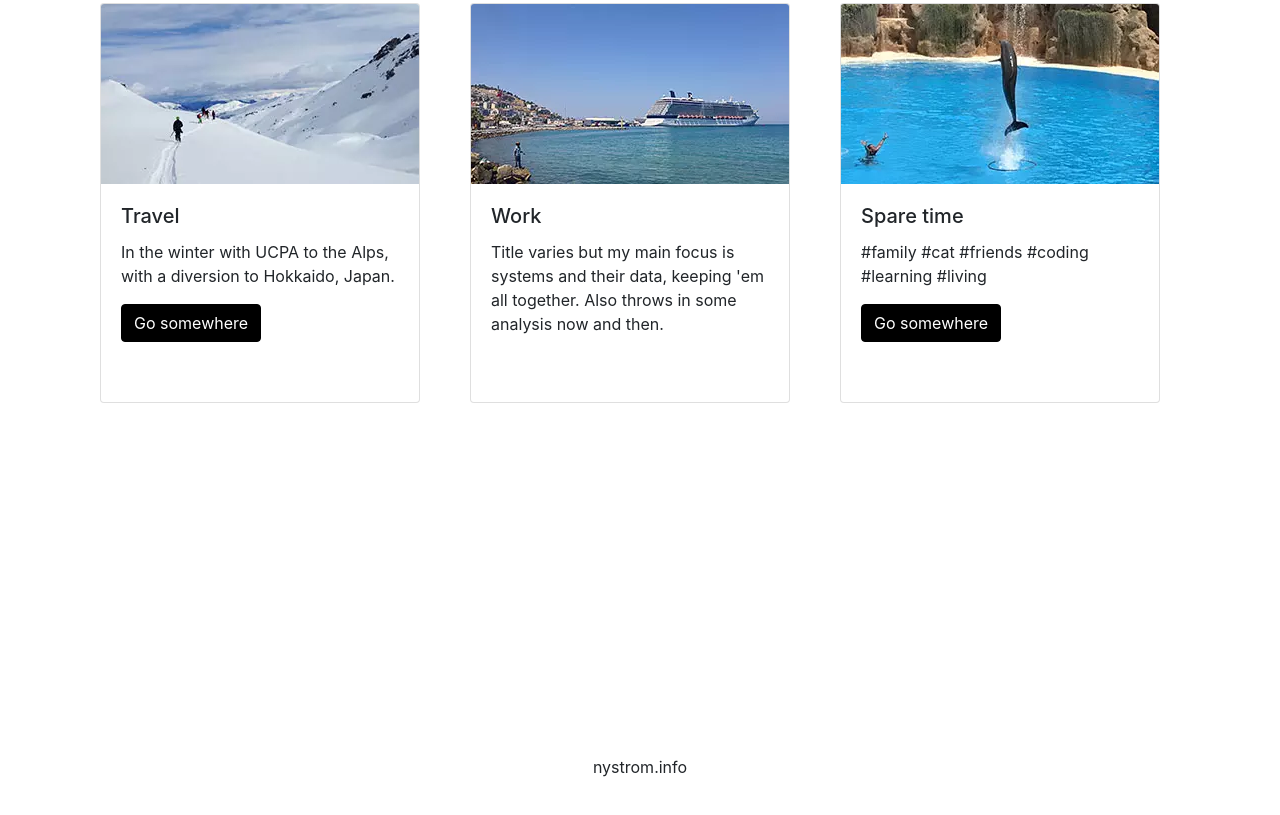
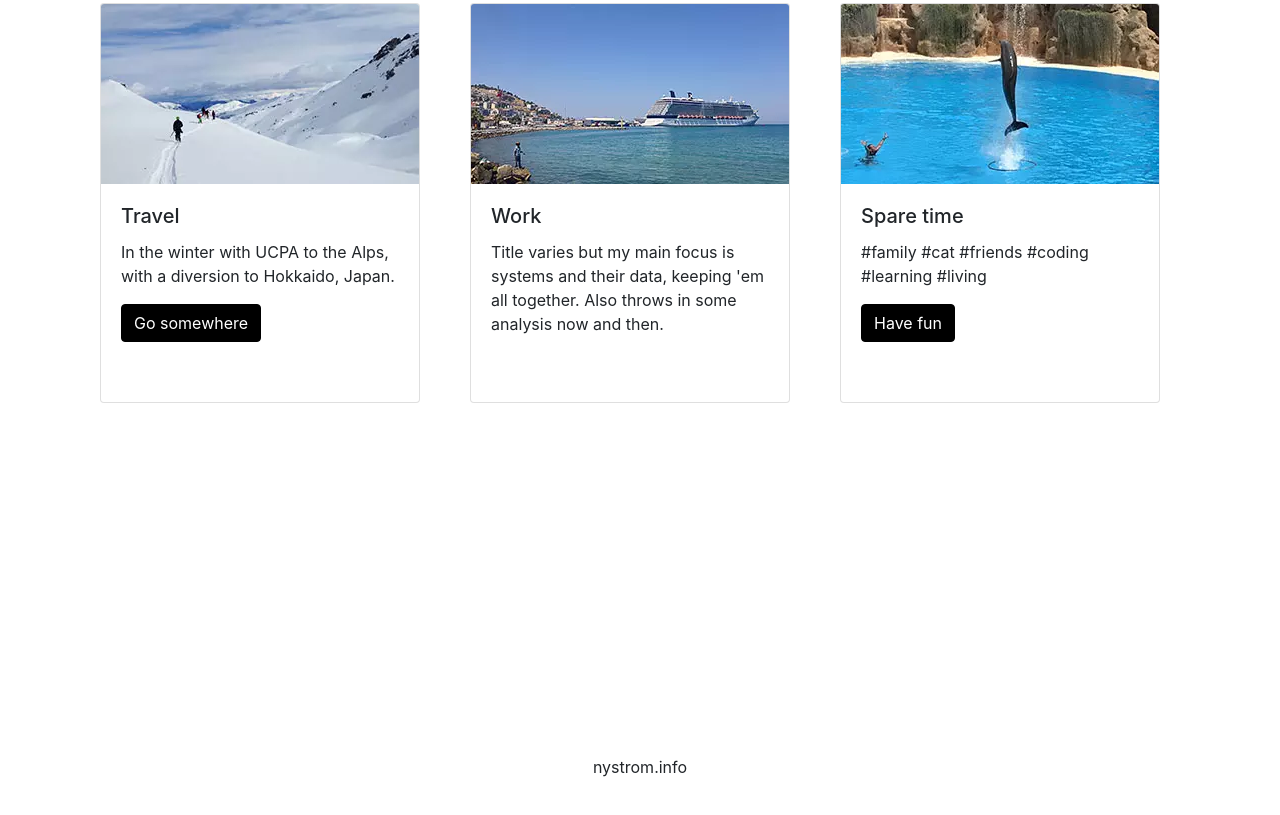
Before and after one commit to LittleAndi/nystrom.info-gatsby, a Gatsby site: page / in a window 1280 px wide. Shown: the part 927-1742 px from the top of the page. Built offline with nearby package versions, Linux system fonts and the light colour scheme; Gatsby itself is replaced by a stand-in of ours.

Commit message:
Fix travel link

```diff
--- a/src/pages/index.js
+++ b/src/pages/index.js
@@ -1,5 +1,5 @@
 import React from "react"
-import { Row, Col, Container, ListGroup, Card, Button } from "react-bootstrap"
+import { Row, Col, Container, Card, Button } from "react-bootstrap"
 import { Link } from "gatsby"
 
 import Layout from "../components/layout"
@@ -25,7 +25,7 @@ const IndexPage = () => (
                 In the winter with UCPA to the Alps, with a diversion to
                 Hokkaido, Japan.
               </Card.Text>
-              <Button variant="primary">Go somewhere</Button>
+              <Link to="/travel" className="btn btn-primary">Go somewhere</Link>
             </Card.Body>
           </Card>
         </Col>
@@ -50,7 +50,7 @@ const IndexPage = () => (
               <Card.Text>
                 #family #cat #friends #coding #learning #living
               </Card.Text>
-              <Button variant="primary">Go somewhere</Button>
+              <Button variant="primary">Have fun</Button>
             </Card.Body>
           </Card>
         </Col>
```
